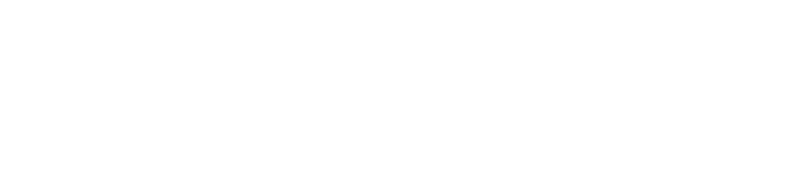
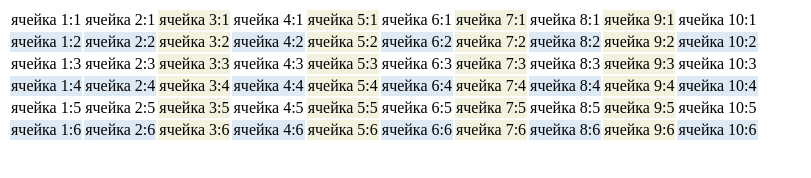
Before and after one commit to AnnaLukov/homework-frontend-anna-lukovich, a plain HTML site: page lesson-8-css/task3.html in a window 1280 px wide. Shown: the whole page, without its empty margins (0-811 px from the left). Drawn offline with Linux system fonts and the light colour scheme.

Commit message:
Add changes in fikes task.2html and task3.html

```diff
--- a/lesson-8-css/style3.css
+++ b/lesson-8-css/style3.css
@@ -0,0 +1,7 @@
+td:nth-child(2n+3) {
+    background-color: #f3f2de
+}
+
+tr:nth-child(2n) {
+    background: #ddeaf6
+}
--- a/lesson-8-css/task3.html
+++ b/lesson-8-css/task3.html
@@ -3,8 +3,83 @@
 <head>
   <meta charset="UTF-8">
   <title>Таблица</title>
+  <link href="style3.css" rel="stylesheet">
 </head>
 <body>
+  <table>
+    <tr>
+      <td>ячейка 1:1</td>
+      <td>ячейка 2:1</td>
+      <td>ячейка 3:1</td>
+      <td>ячейка 4:1</td>
+      <td>ячейка 5:1</td>
+      <td>ячейка 6:1</td>
+      <td>ячейка 7:1</td>
+      <td>ячейка 8:1</td>
+      <td>ячейка 9:1</td>
+      <td>ячейка 10:1</td>
+    </tr>
+    <tr>
+      <td>ячейка 1:2</td>
+      <td>ячейка 2:2</td>
+      <td>ячейка 3:2</td>
+      <td>ячейка 4:2</td>
+      <td>ячейка 5:2</td>
+      <td>ячейка 6:2</td>
+      <td>ячейка 7:2</td>
+      <td>ячейка 8:2</td>
+      <td>ячейка 9:2</td>
+      <td>ячейка 10:2</td>
+    </tr
+    <tr>
+      <td>ячейка 1:3</td>
+      <td>ячейка 2:3</td>
+      <td>ячейка 3:3</td>
+      <td>ячейка 4:3</td>
+      <td>ячейка 5:3</td>
+      <td>ячейка 6:3</td>
+      <td>ячейка 7:3</td>
+      <td>ячейка 8:3</td>
+      <td>ячейка 9:3</td>
+      <td>ячейка 10:3</td>
+    </tr>
+    <tr>
+      <td>ячейка 1:4</td>
+      <td>ячейка 2:4</td>
+      <td>ячейка 3:4</td>
+      <td>ячейка 4:4</td>
+      <td>ячейка 5:4</td>
+      <td>ячейка 6:4</td>
+      <td>ячейка 7:4</td>
+      <td>ячейка 8:4</td>
+      <td>ячейка 9:4</td>
+      <td>ячейка 10:4</td>
+    </tr>
+    <tr>
+      <td>ячейка 1:5</td>
+      <td>ячейка 2:5</td>
+      <td>ячейка 3:5</td>
+      <td>ячейка 4:5</td>
+      <td>ячейка 5:5</td>
+      <td>ячейка 6:5</td>
+      <td>ячейка 7:5</td>
+      <td>ячейка 8:5</td>
+      <td>ячейка 9:5</td>
+      <td>ячейка 10:5</td>
+    </tr>
+    <tr>
+      <td>ячейка 1:6</td>
+      <td>ячейка 2:6</td>
+      <td>ячейка 3:6</td>
+      <td>ячейка 4:6</td>
+      <td>ячейка 5:6</td>
+      <td>ячейка 6:6</td>
+      <td>ячейка 7:6</td>
+      <td>ячейка 8:6</td>
+      <td>ячейка 9:6</td>
+      <td>ячейка 10:6</td>
+    </tr>
 
+  </table>
 </body>
 </html>
```
Also changed, not shown: lesson-8-css/style2.css (+13 -7 lines), lesson-8-css/task2.html (+1 -2 lines).
